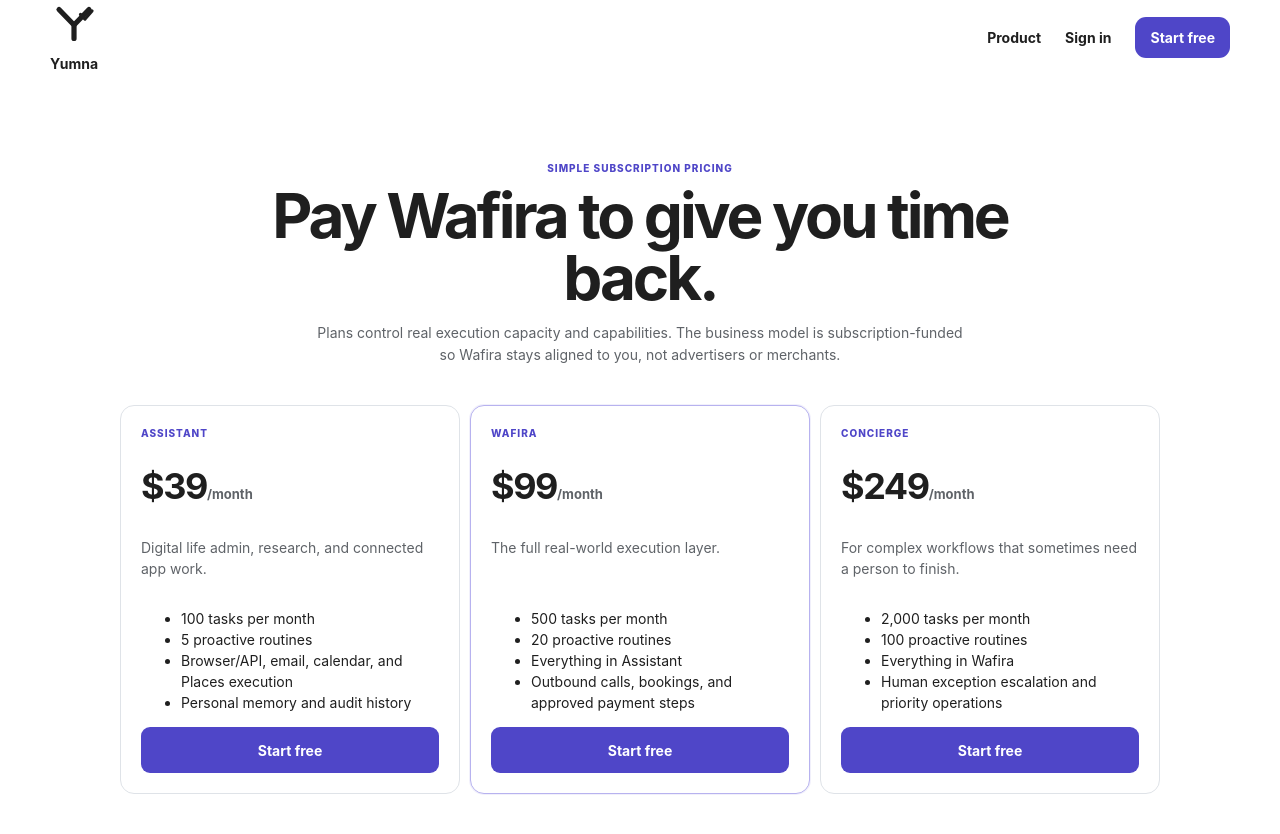
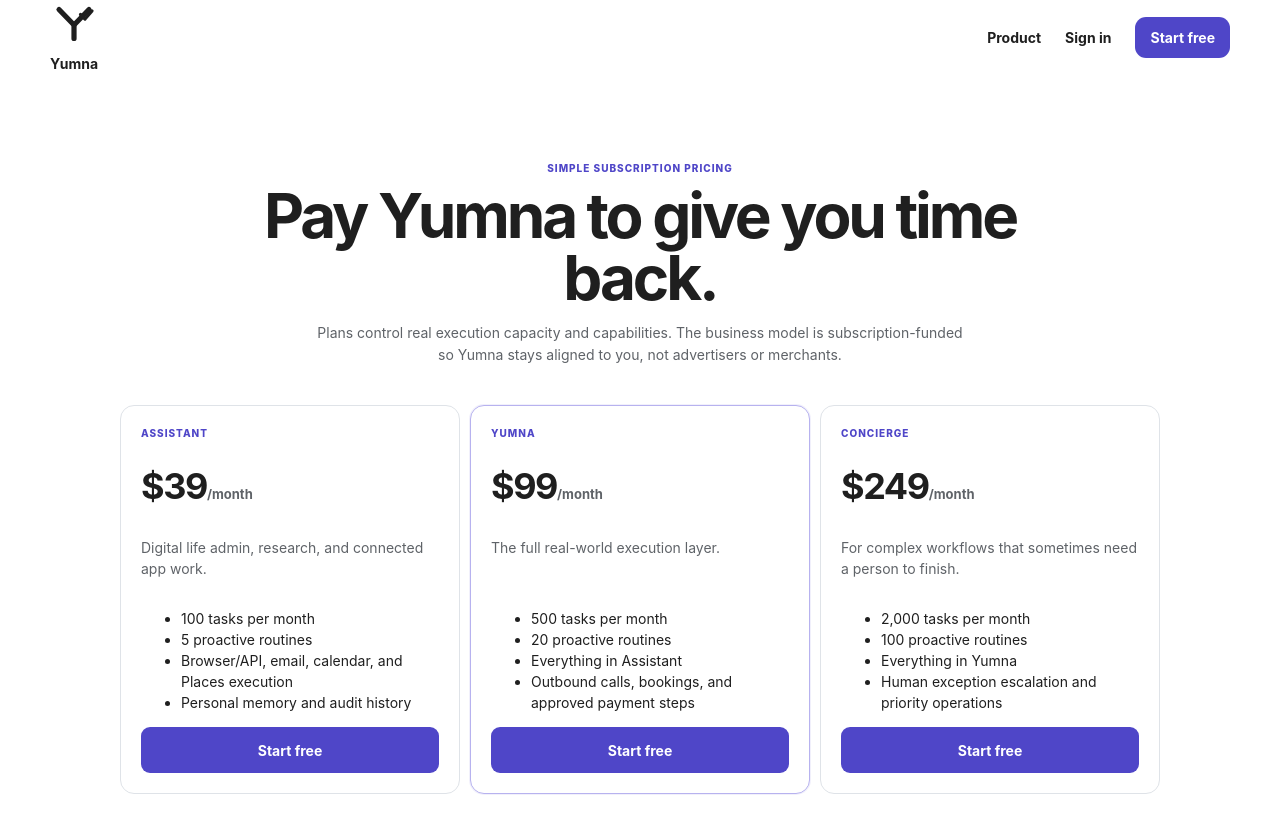
Before and after one commit to HamzaHefzy/hamzamain, a Next.js app: page /pricing in a window 1280 px wide. Shown: the top 834 px of the page. Built offline with nearby package versions, Linux system fonts and the light colour scheme; no server answers.

Commit message:
Lock final Yumna brand identity

```diff
--- a/app/pricing/page.tsx
+++ b/app/pricing/page.tsx
@@ -3,7 +3,7 @@
 
 export const metadata = {
   title: "Pricing",
-  description: "Wafira plans for connected personal operations and real-world execution.",
+  description: "Yumna plans for connected personal operations and real-world execution.",
 };
 
 const plans = [
@@ -16,7 +16,7 @@
   },
   {
     id: "operator",
-    name: "Wafira",
+    name: "Yumna",
     price: "$99",
     detail: "The full real-world execution layer.",
     items: ["500 tasks per month","20 proactive routines","Everything in Assistant","Outbound calls, bookings, and approved payment steps"],
@@ -26,7 +26,7 @@
     name: "Concierge",
     price: "$249",
     detail: "For complex workflows that sometimes need a person to finish.",
-    items: ["2,000 tasks per month","100 proactive routines","Everything in Wafira","Human exception escalation and priority operations"],
+    items: ["2,000 tasks per month","100 proactive routines","Everything in Yumna","Human exception escalation and priority operations"],
   },
 ];
 
@@ -34,14 +34,14 @@
   return (
     <div className="operator-marketing">
       <header className="operator-public-nav">
-        <Link href="/" aria-label="Wafira home"><Logo /></Link>
+        <Link href="/" aria-label="Yumna home"><Logo /></Link>
         <nav><Link href="/">Product</Link><Link href="/login">Sign in</Link><Link href="/signup" className="operator-nav-cta">Start free</Link></nav>
       </header>
       <main className="operator-public-pricing">
         <header>
           <span className="operator-kicker">Simple subscription pricing</span>
-          <h1>Pay Wafira to give you time back.</h1>
-          <p>Plans control real execution capacity and capabilities. The business model is subscription-funded so Wafira stays aligned to you, not advertisers or merchants.</p>
+          <h1>Pay Yumna to give you time back.</h1>
+          <p>Plans control real execution capacity and capabilities. The business model is subscription-funded so Yumna stays aligned to you, not advertisers or merchants.</p>
         </header>
         <section className="operator-pricing-grid">
           {plans.map((plan) => (
```
